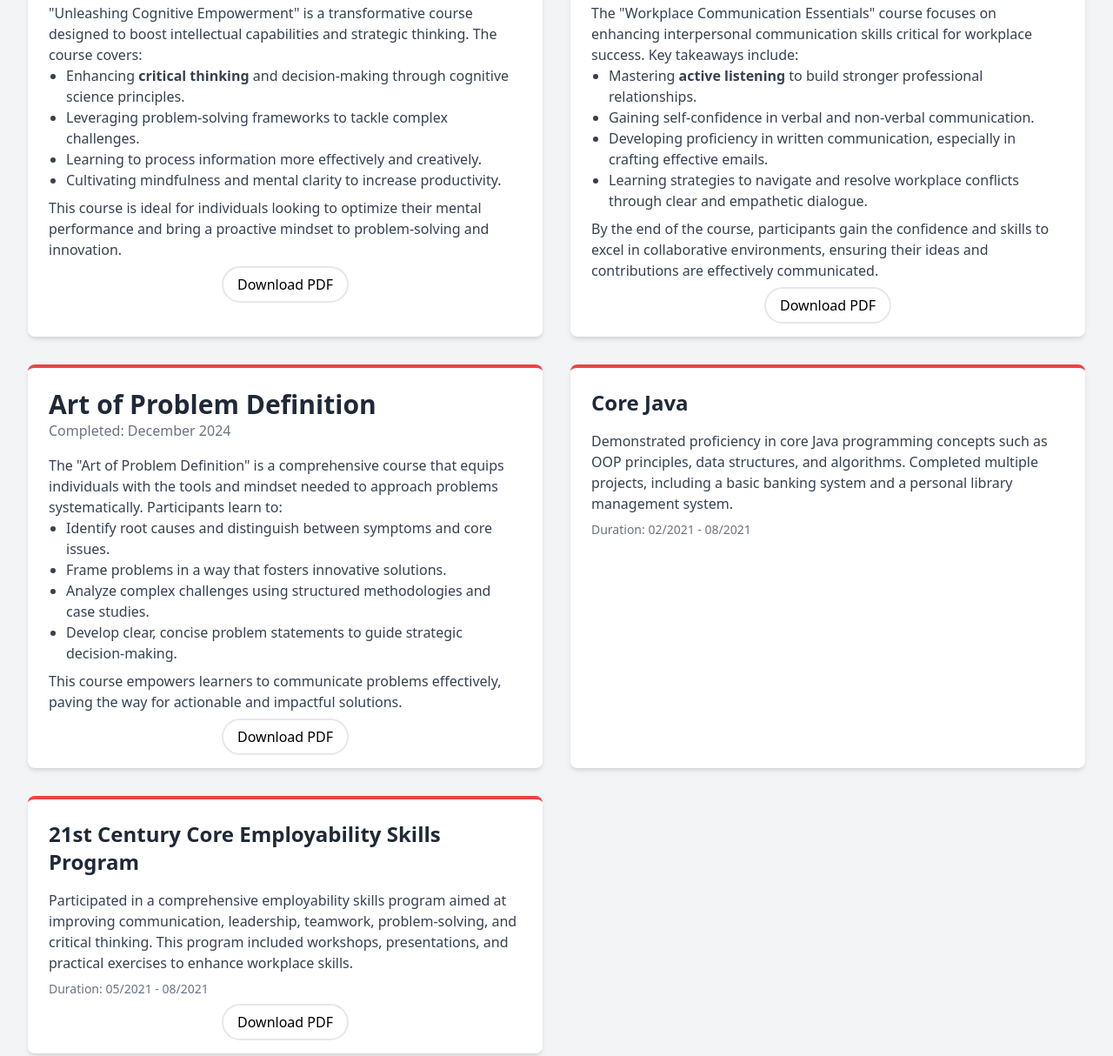
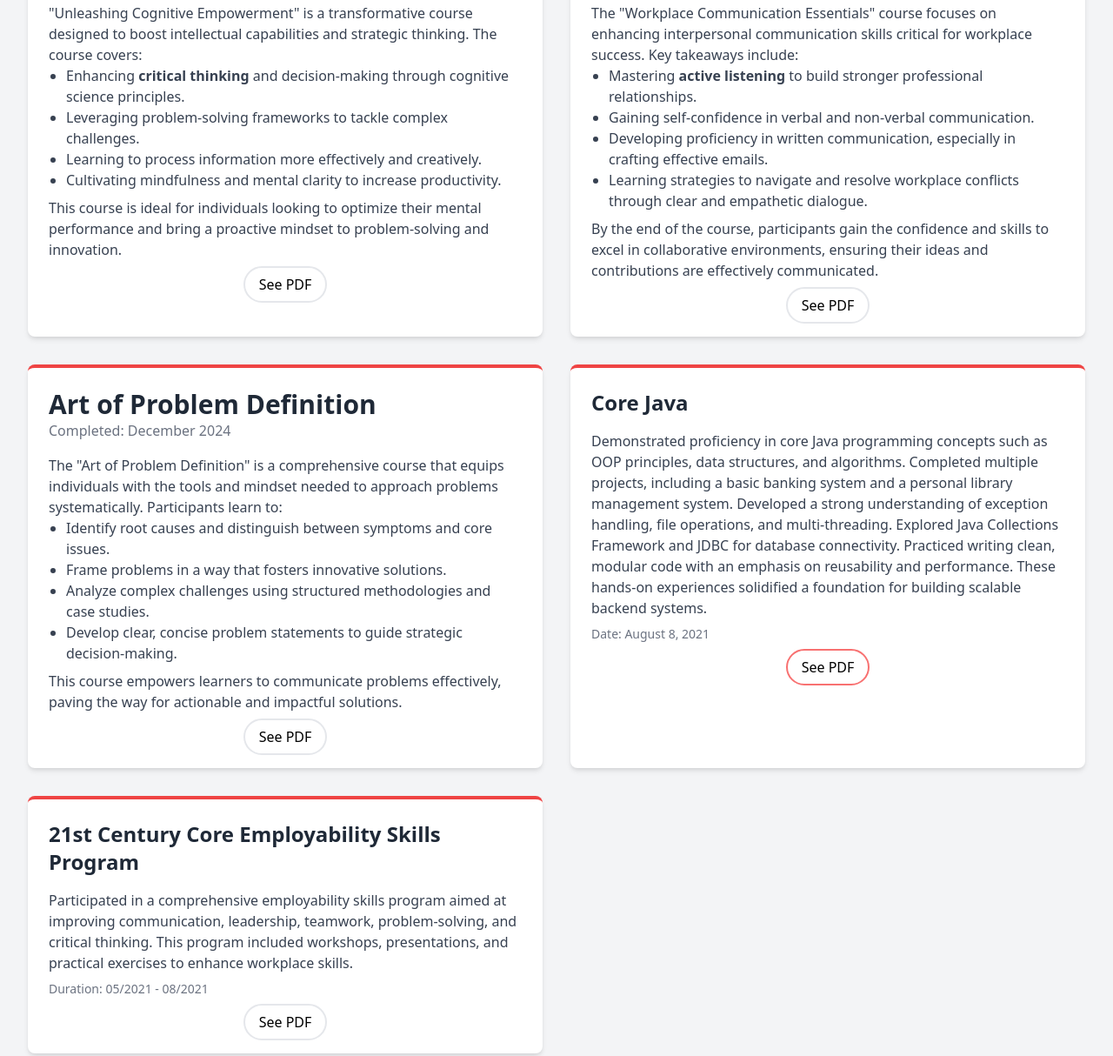
Before and after one commit to Ornab95/Portfolio-Website, a plain HTML site: page achievements.html in a window 1280 px wide. Shown: the part 969-2183 px from the top of the page at 87% size. Drawn offline with nearby package versions, Linux system fonts and the light colour scheme.

Commit message:
Add java certificate

```diff
--- a/achievements.html
+++ b/achievements.html
@@ -167,7 +167,7 @@
                 <div class="mt-4 text-center">
                     <a href="assets/pdf/Excel Essentials for Workplace Productivity(OrnabBiswass).pdf"
                         class="bg-white border-2 hover:text-blue-500 text-black px-4 py-2 rounded-full hover:border-6 hover:border-red-500 transition">
-                        Download PDF
+                        See PDF
                     </a>
                 </div>
             </section>
@@ -196,7 +196,7 @@
                 <div class="mt-4 text-center">
                     <a href="assets/pdf/Unleashing Cognitive Empowermen(OrnabBiswass).pdf"
                         class="bg-white border-2 hover:text-blue-500 text-black px-4 py-2 rounded-full hover:border-6 hover:border-red-500 transition">
-                        Download PDF
+                        See PDF
                     </a>
                 </div>
             </section>
@@ -225,7 +225,7 @@
                 <div class="mt-4 text-center">
                     <a href="assets/pdf/Workplace Communication Essentials(OrnabBiswass).pdf"
                         class="bg-white border-2 hover:text-blue-500 text-black px-4 py-2 rounded-full hover:border-6 hover:border-red-500 transition">
-                        Download PDF
+                        See PDF
                     </a>
                 </div>
             </section>
@@ -252,7 +252,7 @@
                 <div class="mt-4 text-center">
                     <a href="assets/pdf/Art of Problem Definition(OrnabBiswass).pdf"
                         class="bg-white border-2 hover:text-blue-500 text-black px-4 py-2 rounded-full hover:border-6 hover:border-red-500 transition">
-                        Download PDF
+                        See PDF
                     </a>
                 </div>
             </section>
@@ -263,13 +263,25 @@
     <h3 class="text-2xl font-semibold text-gray-800">Core Java</h3>
     <div class="flex flex-col md:flex-row items-center mt-4">
       <div class="w-full">
-                        <p class="text-gray-700">Demonstrated proficiency in core Java programming concepts such as
-                            OOP principles, data structures, and algorithms. Completed multiple projects,
-                            including a basic banking system and a personal library management system.</p>
-                        <p class="text-gray-500 text-sm mt-2">Duration: 02/2021 - 08/2021</p>
+        <p class="text-gray-700">
+            Demonstrated proficiency in core Java programming concepts such as OOP principles, data structures,
+            and algorithms. Completed multiple projects, including a basic banking system and a personal library
+            management system. Developed a strong understanding of exception handling, file operations, and multi-threading.
+            Explored Java Collections Framework and JDBC for database connectivity. Practiced writing clean,
+            modular code with an emphasis on reusability and performance. These hands-on experiences solidified
+            a foundation for building scalable backend systems.
+          </p>
+        <p class="text-gray-500 text-sm mt-2">Date: August 8, 2021</p>
       </div>
     </div>
+    <div class="mt-4 text-center">
+      <a href="assets/pdf/Java Certified Foundations.pdf"
+        class="bg-white border-2 hover:text-red-500 text-black px-4 py-2 rounded-full border-red-400 hover:border-red-500 transition">
+        See PDF
+      </a>
+    </div>
   </section>
+
 
             <!-- Employability Skills Program Achievement -->
             <section class="bg-white p-6 rounded-lg shadow-md border-t-4 border-red-500">
@@ -286,7 +298,7 @@
                 <div class="mt-4 text-center">
                     <a href="assets/pdf/Ornab Biswass_SEU.pdf"
                         class="bg-white border-2 hover:text-blue-500 text-black px-4 py-2 rounded-full hover:border-6 hover:border-red-500 transition">
-                        Download PDF
+                        See PDF
                     </a>
                 </div>
             </section>
```
Lines whose indentation alone changed are shown as unchanged.
